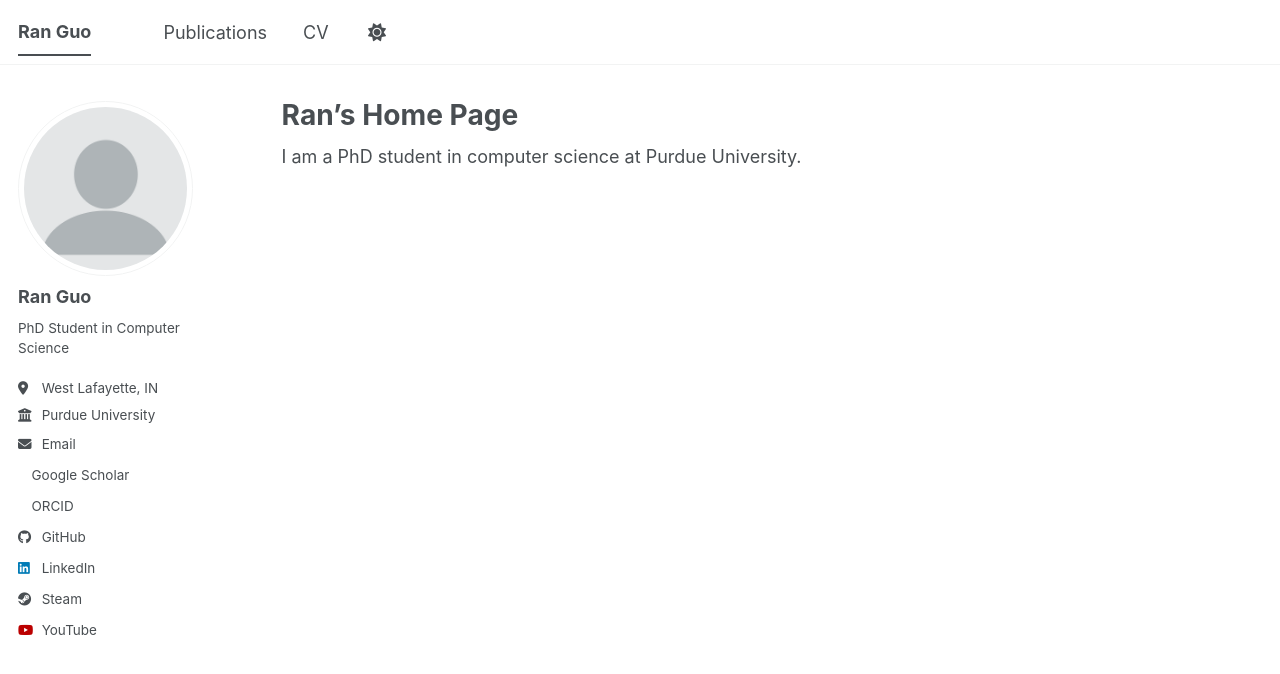
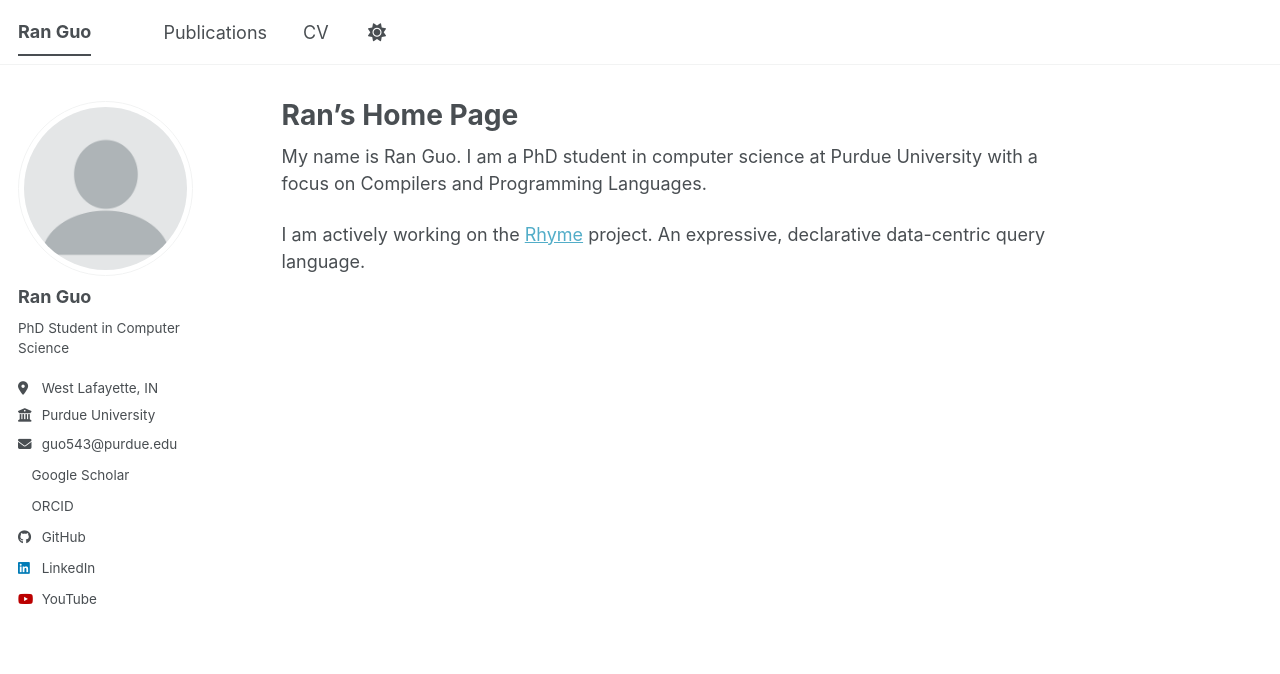
Before and after one commit to ranguo1108/ranguo1108.github.io, a Jekyll site: the page built from _pages/about.md, in a window 1280 px wide. Shown: the top 674 px of the page. Built offline with Jekyll 4.4.1, drawn with Linux system fonts in a browser that asks for light colours; a script bundle is joined from its source files by our own code; a style sheet for code colours, icons or effects is not loaded.

Commit message:
update home page

```diff
--- a/_config.yml
+++ b/_config.yml
@@ -71,7 +71,7 @@ author:
   medium           : # URL
   pinterest        : # Username
   soundcloud       : # Username
-  steam            : "william_guo0"
+  steam            : # "william_guo0"
   telegram         : # URL
   tumblr           : # Username
   twitter          : # Username for X / Twitter
--- a/_includes/author-profile.html
+++ b/_includes/author-profile.html
@@ -34,7 +34,8 @@
         <li><a href="{{ author.uri }}"><i class="fas fa-fw fa-link icon-pad-right" aria-hidden="true"></i>{{ site.data.ui-text[site.locale].website_label | default: "Website" }}</a></li>
       {% endif %}
       {% if author.email %}
-        <li><a href="mailto:{{ author.email }}"><i class="fas fa-fw fa-envelope icon-pad-right" aria-hidden="true"></i>{{ site.data.ui-text[site.locale].email_label | default: "Email" }}</a></li>
+        <li><a href="mailto:{{ author.email }}"><i class="fas fa-fw fa-envelope icon-pad-right" aria-hidden="true"></i>{{ author.email }}</a></li>
+        {% comment %}<li><a href="mailto:{{ author.email }}"><i class="fas fa-fw fa-envelope icon-pad-right" aria-hidden="true"></i>{{ site.data.ui-text[site.locale].email_label | default: "Email" }}</a></li>{% endcomment %}
       {% endif %}
 
       <!-- Font Awesome and Academicons icons / Academic websites -->
--- a/_pages/about.md
+++ b/_pages/about.md
@@ -7,7 +7,9 @@ redirect_from:
   - /about.html
 ---
 
-I am a PhD student in computer science at Purdue University.
+My name is Ran Guo. I am a PhD student in computer science at Purdue University with a focus on Compilers and Programming Languages.
+
+I am actively working on the [Rhyme](https://github.com/rhyme-lang/rhyme) project. An expressive, declarative data-centric query language.
 
 <!-- This is the front page of a website that is powered by the [Academic Pages template](https://github.com/academicpages/academicpages.github.io) and hosted on GitHub pages. [GitHub pages](https://pages.github.com) is a free service in which websites are built and hosted from code and data stored in a GitHub repository, automatically updating when a new commit is made to the repository. This template was forked from the [Minimal Mistakes Jekyll Theme](https://mmistakes.github.io/minimal-mistakes/) created by Michael Rose, and then extended to support the kinds of content that academics have: publications, talks, teaching, a portfolio, blog posts, and a dynamically-generated CV. Incidentally, these same features make it a great template for anyone that needs to show off a professional template!
 
```
